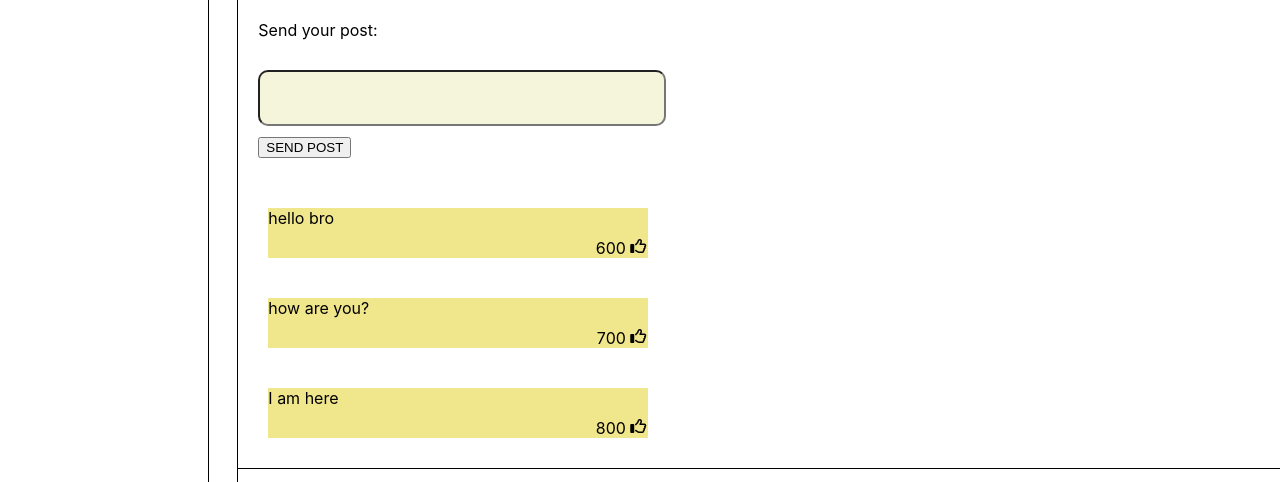
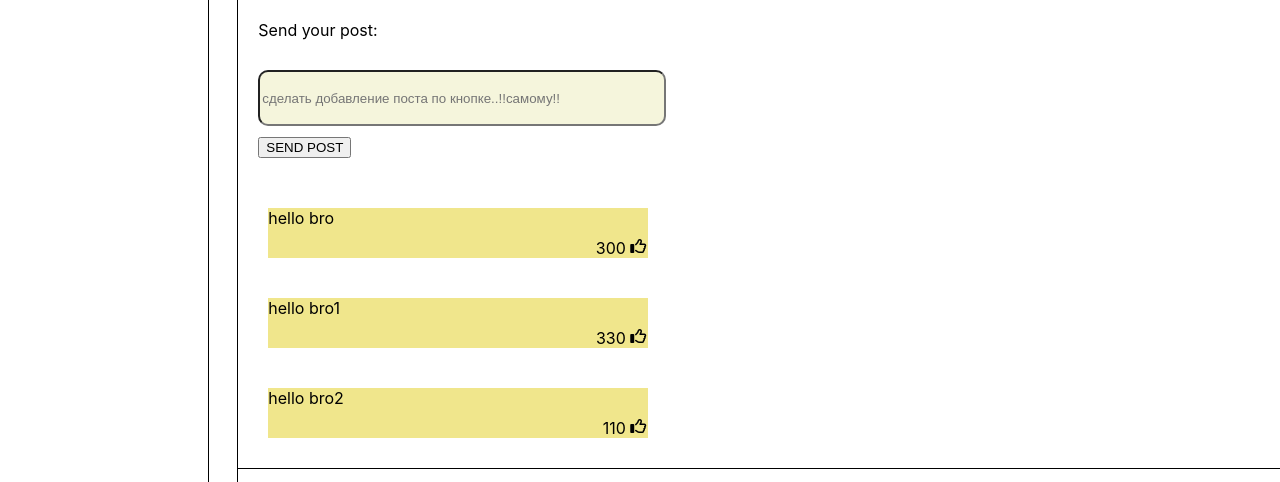
Before and after one commit to nimrab/socialnetwork, a React (Create React App) app: page /profile in a window 1280 px wide. Shown: the part 470-952 px from the top of the page. Built offline with nearby package versions, Linux system fonts and the light colour scheme.

Commit message:
data array-->index(props)

```diff
--- a/src/App.tsx
+++ b/src/App.tsx
@@ -5,10 +5,18 @@ import {Navbar} from './components/Navbar/Navbar';
 import {Profile} from './components/Profile/Profile';
 import {Dialogs} from "./components/Dialogs/Dialogs";
 import {BrowserRouter, Route} from "react-router-dom";
+import {dialogDataType, dialogMessageDataType, MesPropType} from "./index";
 
 
+type AppProps = {
+    mesData: Array<MesPropType>,
+    dialogData: Array<dialogDataType>,
+    dialogMessageData: Array<dialogMessageDataType>
+}
 
-const App = () => {
+
+const App = (props: AppProps) => {
+
 
     return (
         <BrowserRouter>
@@ -17,8 +25,10 @@ const App = () => {
                 <Navbar/>
                 <div className="content">
 
-                    <Route path='/profile' component={Profile}/>
-                    <Route path='/dialogs' component={Dialogs}/>
+                    {/*<Route path='/profile' component={Profile}/>*/}
+                    {/*<Route path='/dialogs' component={Profile}/>*/}
+                    <Route path='/profile' component={() => <Profile mesData={props.mesData}/>}/>
+                    <Route path='/dialogs' component={() => <Dialogs dialogData={props.dialogData} dialogMessageData={props.dialogMessageData}/>}/>
 
                     {/*<Dialogs></Dialogs>*/}
                     {/*<Profile/>*/}
--- a/src/components/Dialogs/Dialogs.tsx
+++ b/src/components/Dialogs/Dialogs.tsx
@@ -2,44 +2,22 @@ import React from "react";
 import css from './Dialogs.module.css'
 import {DialogItem} from "./DialogItem/DialogItem";
 import {Message} from "./DialogMessage/DialogMessage";
+import {dialogDataType, dialogMessageDataType} from "../../index";
 
 
-type dialogDataType = {
-    id: number
-    name: string
+type DialogsProps = {
+    dialogData: Array<dialogDataType>,
+    dialogMessageData: Array<dialogMessageDataType>
 }
 
-const dialogData: Array<dialogDataType> = [
-    {id: 1, name: "MyFriend1"},
-    {id: 2, name: "MyFriend2"},
-    {id: 3, name: "MyFriend3"},
-    {id: 4, name: "MyFriend4"},
-    {id: 5, name: "MyFriend5"},
-    {id: 6, name: "MyFriend6"},
-    {id: 6, name: "MyFriend6"},
-]
-
-type dialogMessageDataType = {
-    id: number
-    text: string
-}
-
-const dialogMessageData: Array<dialogMessageDataType> = [
-    {id: 1, text: "hello"},
-    {id: 2, text: "wowow"},
-    {id: 3, text: "fufufu"},
-]
+export const Dialogs = (props: DialogsProps) => {
 
 
-
-export const Dialogs = () => {
-
-
-    const dialogDataMap: JSX.Element[] = dialogData.map(el => {
+    const dialogDataMap: JSX.Element[] = props.dialogData.map(el => {
         return <DialogItem id={el.id} name={el.name}/>
     })
 
-    const dialogDataMessageMap: JSX.Element[] = dialogMessageData.map(el => {
+    const dialogDataMessageMap: JSX.Element[] = props.dialogMessageData.map(el => {
         return <Message text={el.text}/>
     })
 
--- a/src/components/Profile/MyPosts/MyPosts.tsx
+++ b/src/components/Profile/MyPosts/MyPosts.tsx
@@ -2,20 +2,19 @@ import React from 'react';
 import css from './MyPosts.module.css';
 import {SharedPosts} from './MySharedPosts/SharedPosts'
 import {SendNewPost} from './SendNewPost/SendNewPost';
-
-export type MesPropType = {
-    mes: string
-}
+import {MesPropType} from "../../../index";
 
 
-export const MyPosts = () => {
+
+
+export const MyPosts = (props: {mesData: Array<MesPropType>}) => {
+
 
     return (
         <section>
             <SendNewPost/>
-            <SharedPosts/>
+            <SharedPosts mesData={props.mesData}/>
         </section>
-
     )
 
 }
--- a/src/components/Profile/MyPosts/MySharedPosts/Post.tsx
+++ b/src/components/Profile/MyPosts/MySharedPosts/Post.tsx
@@ -1,14 +1,15 @@
 import React from "react";
 import css from "./Post.module.css";
+import {MesPropType} from "../../../../index";
 
 
 
-type PostProps = {
-    mes: string
-    likes: number
-}
 
-export const Post:React.FC<PostProps> = (props) => {
+
+
+export const Post = (props:MesPropType) => {
+
+
 
     return (
         <div className={css.post_box} >
--- a/src/components/Profile/MyPosts/MySharedPosts/SharedPosts.tsx
+++ b/src/components/Profile/MyPosts/MySharedPosts/SharedPosts.tsx
@@ -1,18 +1,21 @@
 import React from 'react';
 import css from './SharedPosts.module.css';
 import {Post} from "./Post";
+import {MesPropType} from "../../../../index";
 
 
+export const SharedPosts = (props:{mesData:Array<MesPropType>}) => {
 
-export const SharedPosts = (props:any) => {
+
+    const allPosts = props.mesData.map(el => {
+        return <Post mes={el.mes} likes={el.likes}/>
+    })
 
     return (
 
         <section className={css.post_shared}>
 
-            <Post mes={"hello bro"} likes = {600}/>
-            <Post mes={"how are you?"} likes = {700}/>
-            <Post mes={"I am here"} likes = {800}/>
+            {allPosts}
 
         </section>
 
--- a/src/components/Profile/MyPosts/SendNewPost/SendNewPost.tsx
+++ b/src/components/Profile/MyPosts/SendNewPost/SendNewPost.tsx
@@ -13,7 +13,7 @@ export const SendNewPost:React.FC<SendNewPostProps> = (props) => {
         <section className={css.post_section}>
 
             <div>Send your post:</div>
-            <input type="text" className={css.post_input}/>
+            <input type="text" className={css.post_input} placeholder="сделать добавление поста по кнопке..!!самому!!"/>
             <div><input type="submit" value="SEND POST"/></div>
         </section>
     )
--- a/src/components/Profile/Profile.tsx
+++ b/src/components/Profile/Profile.tsx
@@ -1,15 +1,16 @@
 import React from 'react';
 import css from './Profile.module.css';
-import {MyPosts} from './MyPosts/MyPosts';
 import {ProfileInfo} from "./ProfileInfo/ProfileInfo";
+import {MyPosts} from "./MyPosts/MyPosts";
+import {MesPropType} from "../../index";
 
-export const Profile = () => {
+export const Profile = (props: {mesData: Array<MesPropType>}) => {
 
     return (
         <div className={css.profile}>
 
             <ProfileInfo/>
-            <MyPosts/>
+            <MyPosts mesData={props.mesData}/>
 
         </div>
     )
--- a/src/index.tsx
+++ b/src/index.tsx
@@ -5,8 +5,47 @@ import App from './App';
 import * as serviceWorker from './serviceWorker';
 
 
+export type MesPropType = {
+    mes: string
+    likes: number
+}
 
-ReactDOM.render(<App />,  document.getElementById('root'));
+const mesData: Array<MesPropType> = [
+    {mes: "hello bro", likes: 300},
+    {mes: "hello bro1", likes: 330},
+    {mes: "hello bro2", likes: 110},
+]
+
+
+export type dialogDataType = {
+    id: number
+    name: string
+}
+
+const dialogData: Array<dialogDataType> = [
+    {id: 1, name: "MyFriend1"},
+    {id: 2, name: "MyFriend2"},
+    {id: 3, name: "MyFriend3"},
+    {id: 4, name: "MyFriend4"},
+    {id: 5, name: "MyFriend5"},
+    {id: 6, name: "MyFriend6"},
+    {id: 6, name: "MyFriend6"},
+]
+
+export type dialogMessageDataType = {
+    id: number
+    text: string
+}
+
+const dialogMessageData: Array<dialogMessageDataType> = [
+    {id: 1, text: "hello"},
+    {id: 2, text: "wowow"},
+    {id: 3, text: "fufufu"},
+]
+
+
+
+ReactDOM.render(<App mesData={mesData} dialogData={dialogData} dialogMessageData={dialogMessageData}/>, document.getElementById('root'));
 
 // If you want your app to work offline and load faster, you can change
 // unregister() to register() below. Note this comes with some pitfalls.
```
